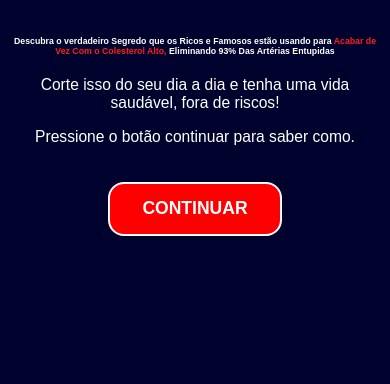
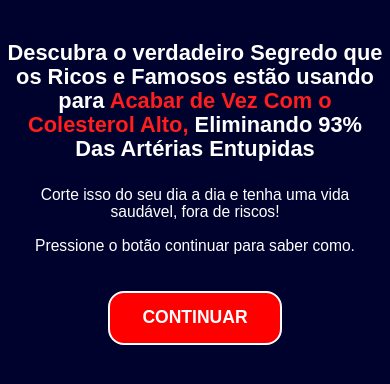
Before and after one commit to invicta-tech/planodiminuindocolesterol, a plain HTML site: page ps/index.html in a window 390 px wide. Drawn offline with nearby package versions, Linux system fonts and the light colour scheme; a script that the page names is missing.

Commit message:
Add files via upload

```diff
--- a/ps/index.html
+++ b/ps/index.html
@@ -85,24 +85,24 @@ padding: 3.75vh 1.5vw 3.75vh 1.5vw;
 <div class="headline-1658895945102DIwPLd">
 <style>
 .headline-1658895945102DIwPLd-element h1 {
-font-size: 2.25vw;
+font-size: 2.31vw;
 text-align: center;
-padding-top: 1vh;
-padding-bottom: 1vh;
+padding-top: 2vh;
+padding-bottom: 2vh;
 color: #ffffff;
 line-height: 1.1;
-font-weight: 900;
+font-weight: 700;
 }
 @media (max-width: 1200px) {
-.headline-HkBGbz0384083-element h1 {
-font-size: 3.30vw;
-padding-top: 3vh;
+.headline-1658895945102DIwPLd-element h1 {
+font-size: 3.85vw;
+padding-top: 1.5vh;
 padding-bottom: 1.5vh;
 }
 }
 @media (max-width: 640px) {
-.headline-HkBGbz0384083-element h1 {
-font-size: 4.50vw;
+.headline-1658895945102DIwPLd-element h1 {
+font-size: 5.60vw;
 text-align: center;
 }
 }
```
